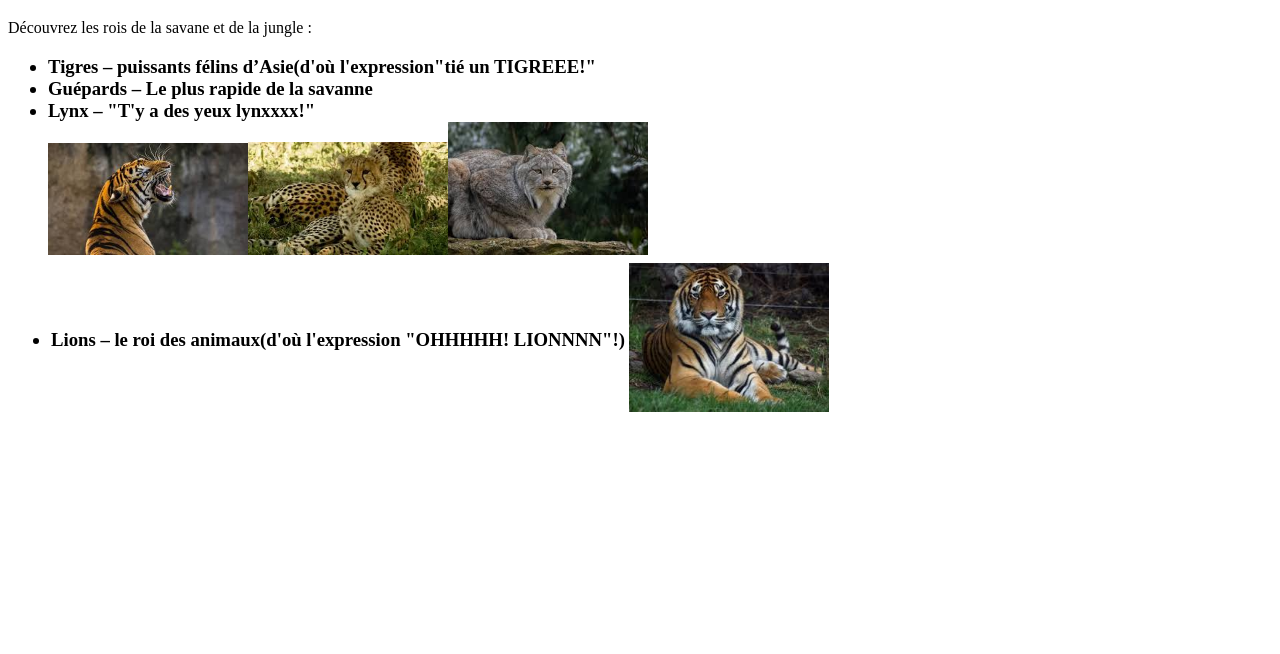
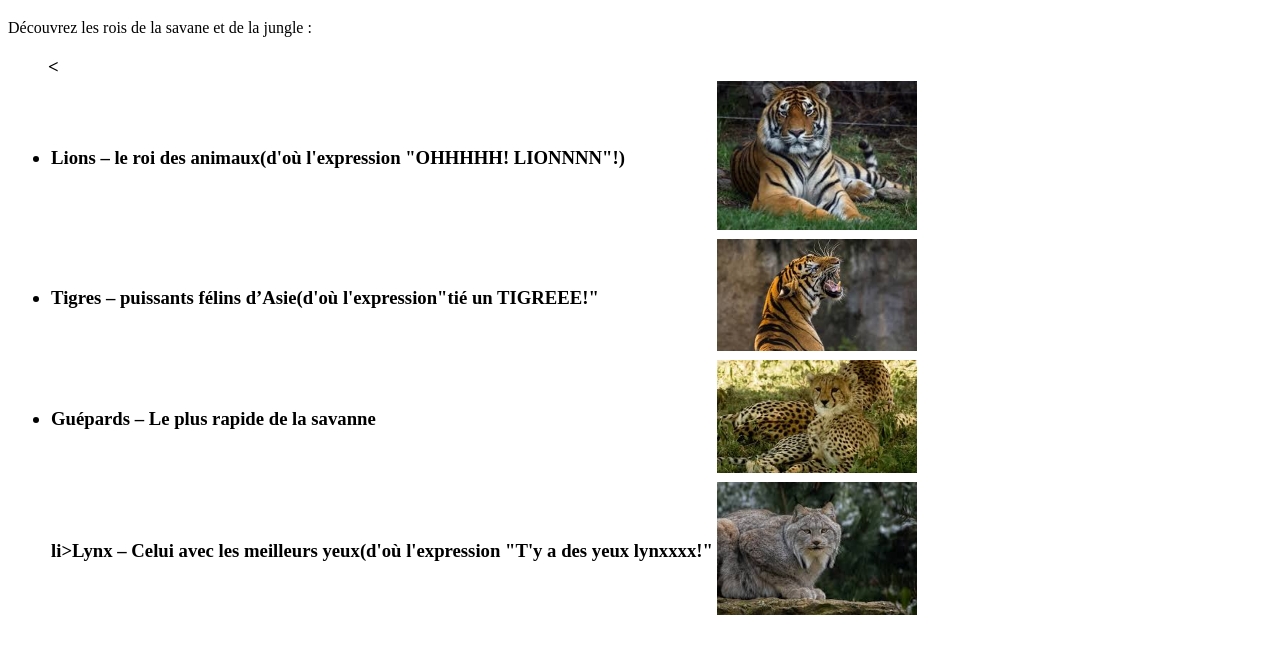
Before and after one commit to alexsiam2a/CIEL2ZOO-html, a plain HTML site: page fauves.html in a window 1280 px wide. Shown: the part 128-782 px from the top of the page. Drawn offline with Linux system fonts and the light colour scheme.

Commit message:
Update fauves.html

```diff
--- a/fauves.html
+++ b/fauves.html
@@ -30,17 +30,28 @@
     <td><li><b>Lions</b> – le roi des animaux(d'où l'expression "OHHHHH! LIONNNN"!)</li>  </td>
         <td> <img src="lion.jpg" alt="Lion" width="200"></td>
       </tr>
+   <tr>
+<td><li><b>Tigres</b> – puissants félins d’Asie(d'où l'expression"tié un TIGREEE!"</li>    </td>
+     <td><img src="tigre.jpg" alt="Tigre" width="200">    </td>
+   </tr>
+      <tr>
+      <td><li><b>Guépards</b> – Le plus rapide de la savanne</li>     </td>
+      <td><img src="guepard.jpg" alt="Tigre" width="200">      </td>
+      </tr>
+      <tr>
+      <td> li><b>Lynx</b> – Celui avec les meilleurs yeux(d'où l'expression "T'y a des yeux lynxxxx!"</li>       </td>
+      <td>  <img src="lynx.jpg" alt="Tigre" width="200">   </td>
+      </tr>
 
 
 
-    <li><b>Tigres</b> – puissants félins d’Asie(d'où l'expression"tié un TIGREEE!"</li>
-    <li><b>Guépards</b> – Le plus rapide de la savanne</li>
-    <li><b>Lynx</b> – "T'y a des yeux lynxxxx!"</li>
+
+    <
    </h3></ul>
 
-  <img src="tigre.jpg" alt="Tigre" width="200">
-  <img src="guepard.jpg" alt="Tigre" width="200">
-  <img src="lynx.jpg" alt="Tigre" width="200">
+
+
+
  </table>
 
 </body>
```
